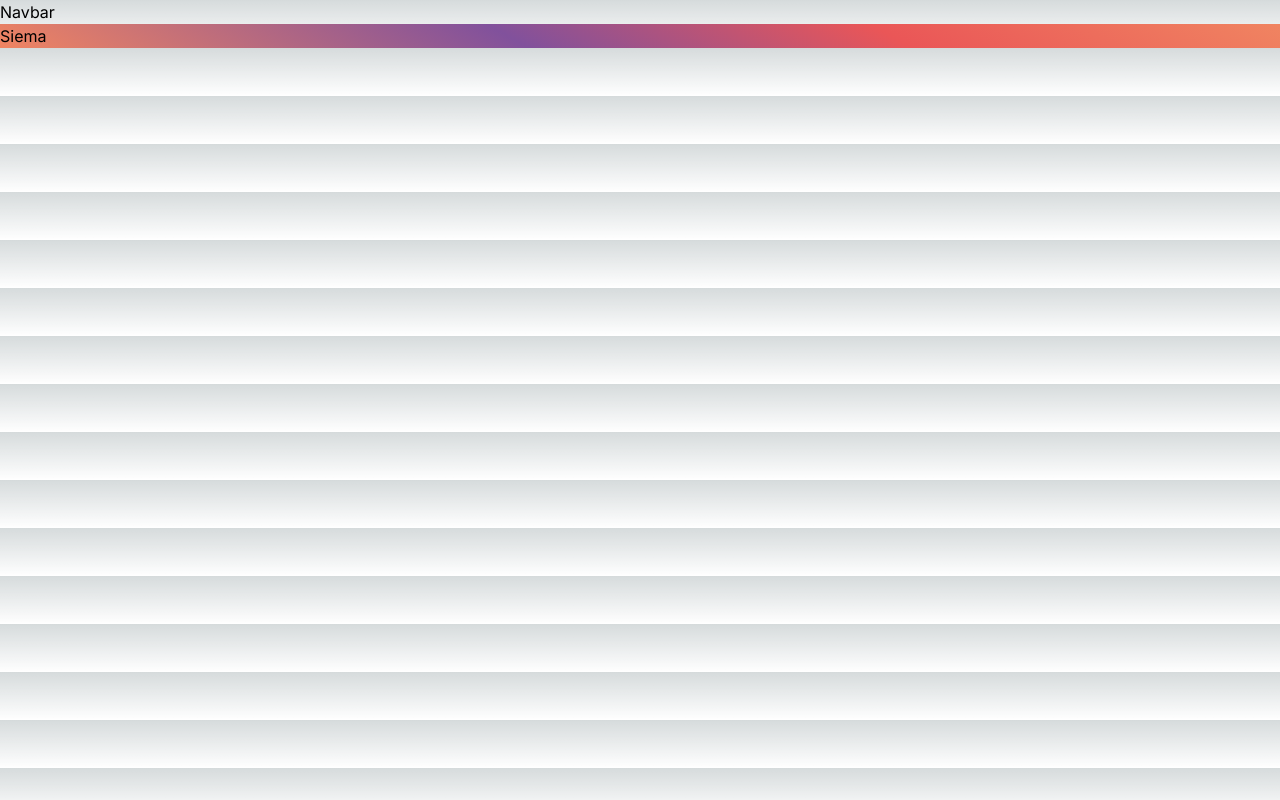
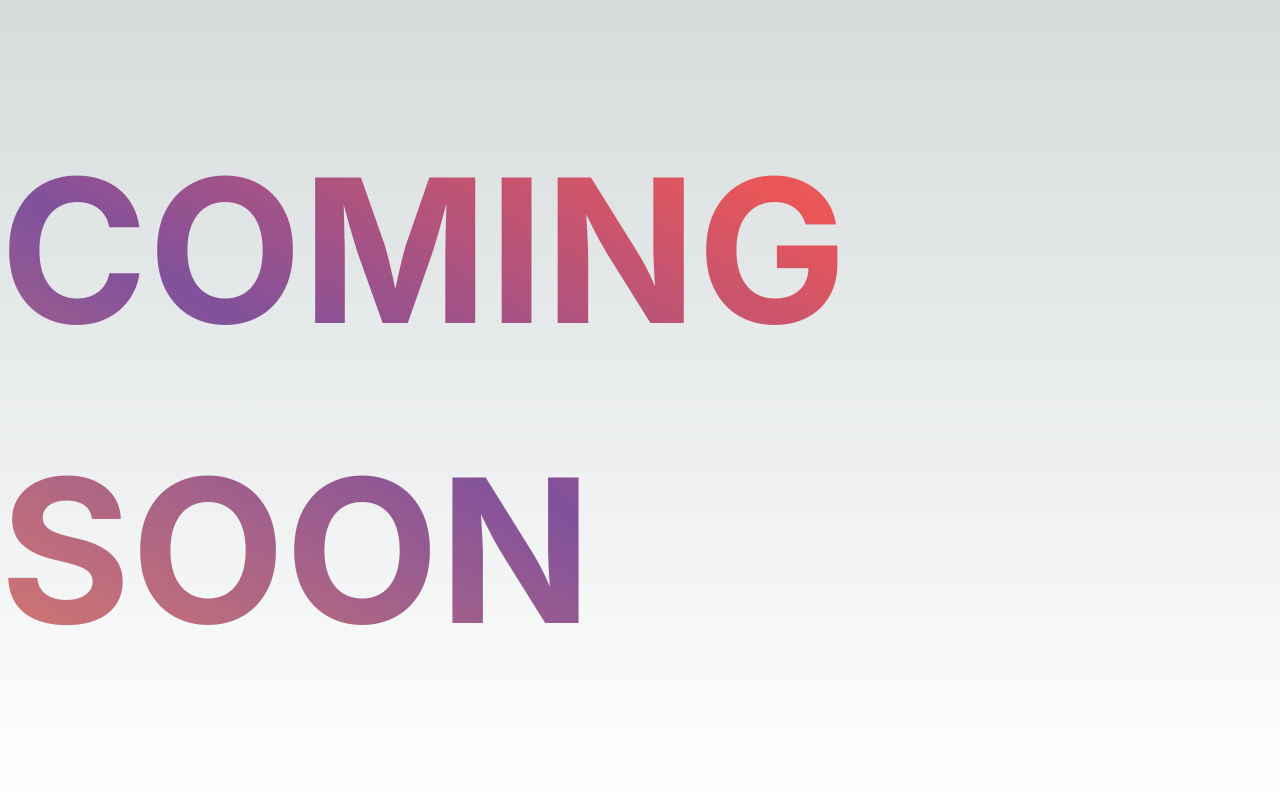
Before and after one commit to not-byte/notbyte-website, a Next.js app: page / in a window 1280 px wide. Built offline with nearby package versions, Linux system fonts and the light colour scheme.

Commit message:
init layout

```diff
--- a/src/app/globals.css
+++ b/src/app/globals.css
@@ -7,6 +7,7 @@
   --background-start-rgb: 214, 219, 220;
   --background-end-rgb: 255, 255, 255;
 }
+
 
 @media (prefers-color-scheme: dark) {
   :root {
--- a/src/app/page.tsx
+++ b/src/app/page.tsx
@@ -1,3 +1,7 @@
 export default function Home() {
-  return <main className="bg-gradient-new">Siema</main>;
+  return (
+    <main className="bg-gradient-new text-transparent bg-clip-text font-bold text-[200px] flex justify-center items-center h-[100vh]">
+      COMING SOON
+    </main>
+  );
 }
--- a/src/components/Navbar/index.tsx
+++ b/src/components/Navbar/index.tsx
@@ -1,5 +1,5 @@
 import React from "react";
 
 export const Navbar = () => {
-  return <div>Navbar</div>;
+  return <div></div>;
 };
```
